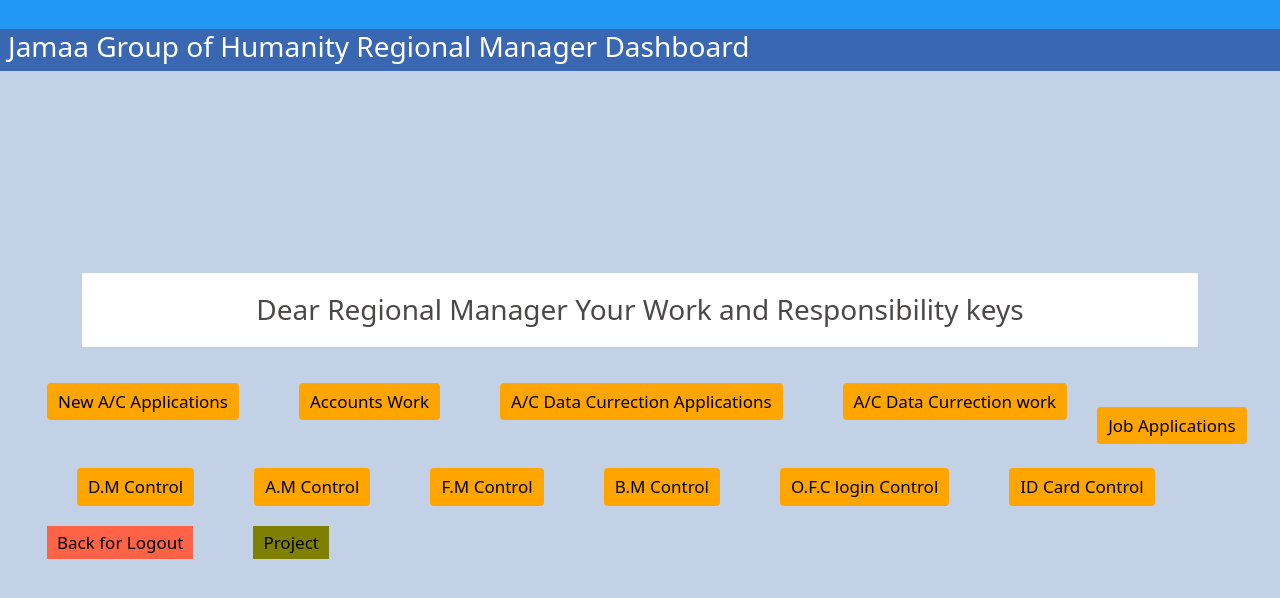
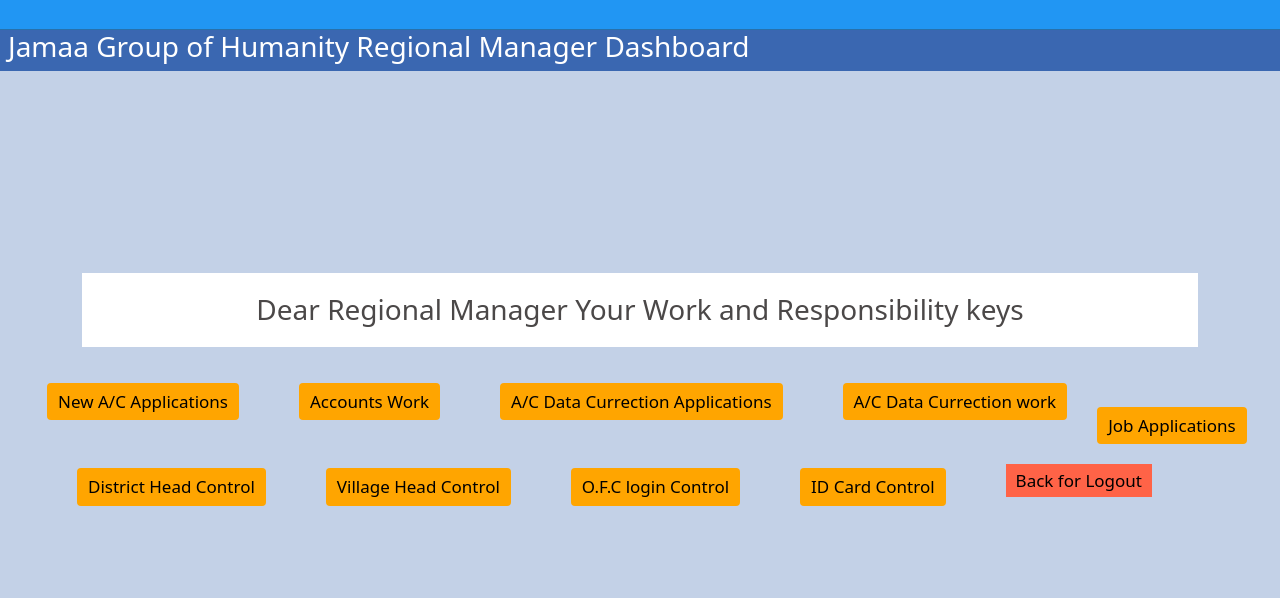
Before and after one commit to IACDA/rmdashboard.github.io, a plain HTML site: page index.html in a window 1280 px wide. Drawn offline with nearby package versions, Linux system fonts and the light colour scheme.

Commit message:
Update index.html
updatenew

```diff
--- a/index.html
+++ b/index.html
@@ -51,13 +51,9 @@
 
   <li><a href="https://docs.google.com/spreadsheets/d/1lTd7Kjo5o12ITdHiwk2px47xDchIvgu9WsZPQPhZ28c/edit?gid=0#gid=0" class="btn">Job Applications</a><li>
 
-  <li><a href="https://docs.google.com/spreadsheets/d/1hPWT2OvegLH-PJ_A7NXLkZIawlbISpNzz6kEyUH4jjU/edit?gid=0#gid=0" class="btn">D.M Control</a><li>
+  <li><a href="https://docs.google.com/spreadsheets/d/1hPWT2OvegLH-PJ_A7NXLkZIawlbISpNzz6kEyUH4jjU/edit?gid=0#gid=0" class="btn">District Head Control</a><li>
 
-  <li><a href="https://docs.google.com/spreadsheets/d/1Ut9rw_AQLnlMhvxf8n34Vu7ISVHriKlovk8weqw4Xa0/edit?gid=0#gid=0" class="btn">A.M Control</a><li>
-
-  <li><a href="https://docs.google.com/spreadsheets/d/1qQX2Jm_pksTA134FrF3ucn-ij-6l6MElbBdaQGCbB-Q/edit?gid=0#gid=0" class="btn">F.M Control</a><li>
-
-  <li><a href="https://docs.google.com/spreadsheets/d/1MyGlWmK3zzwZy3SOkUi8MKw5wQI0-QOxrXLQbk6Q17c/edit?gid=0#gid=0" class="btn">B.M Control</a><li>
+  <li><a href="https://docs.google.com/spreadsheets/d/1Ut9rw_AQLnlMhvxf8n34Vu7ISVHriKlovk8weqw4Xa0/edit?gid=0#gid=0" class="btn">Village Head Control</a><li>
 
   <li><a href="https://docs.google.com/spreadsheets/d/1BZDNKWHBPWOeHkWeQXAZsJg6fHY5ZV9uKL-KznW9fuo/edit?gid=0#gid=0" class="btn">O.F.C login Control</a><li>
 
@@ -65,7 +61,7 @@
 
   <li><a href="https://script.google.com/macros/s/AKfycbwXWwRMaCqNejtzHlWWE2mKRc2sU57YsgvLzYTQRrSLAxOmGScmTXNxkXprquuV97YE0A/exec" class="btn-rm">Back for Logout</a><li>
 
-  <li><a href="https://skills.myp2e.org/" class="btn-fm">Project</a><li>
+
 
   <li><a href="#" class="Project"></a><li>
 
```
